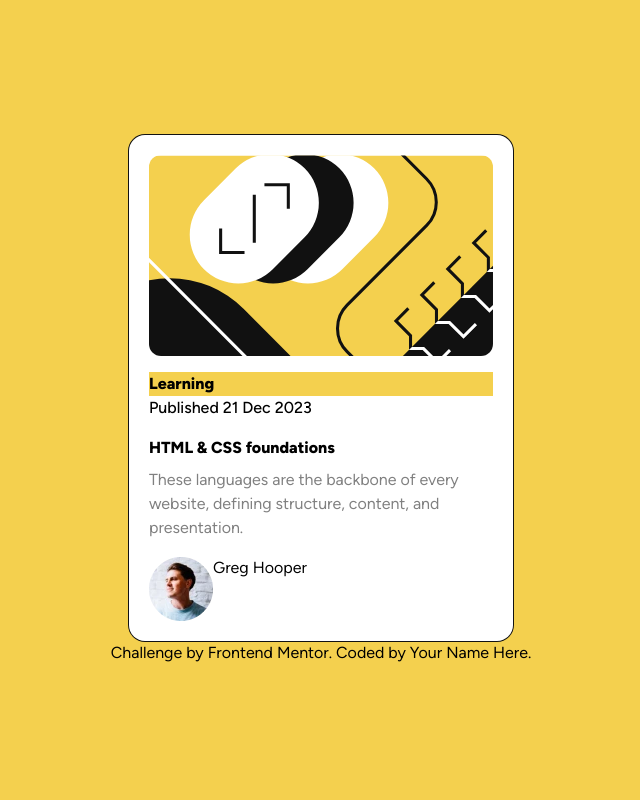
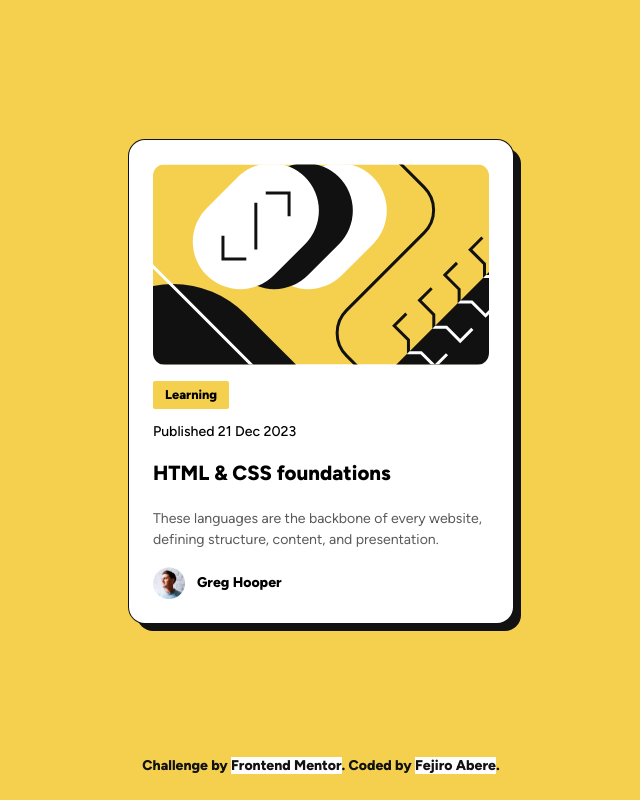
Before and after one commit to Fejiro001/blog-preview-card-main, a website: page index.html in a window 1280 px wide. Shown: the whole page, without its empty margins (319-959 px from the left). Drawn offline with Linux system fonts and the light colour scheme.

Commit message:
:grin: done with the component

```diff
--- a/index.html
+++ b/index.html
@@ -5,6 +5,7 @@
     <meta name="viewport" content="width=device-width, initial-scale=1.0" />
     <!-- displays site properly based on user's device -->
 
+    <!-- FAVICON -->
     <link
       rel="icon"
       type="image/png"
@@ -12,36 +13,66 @@
       href="./assets/images/favicon-32x32.png"
     />
 
-    <link rel="stylesheet" href="./css/output.css">
+    <!-- IMAGES -->
+    <link rel="preload" href="./assets/images/illustration-article.svg" as="image">
+    <link rel="preload" href="./assets/images/image-avatar.webp" as="image">
+
+    <!-- STYLESHEET -->
+    <link rel="stylesheet" href="./css/output.css" />
 
     <title>Frontend Mentor | Blog preview card</title>
   </head>
 
-  <body class="bg-yellow h-screen flex flex-col items-center justify-center font-primary p-4">
-    <main class="mx-auto bg-white max-w-96 p-5 rounded-2xl ring-1 ring-black space-y-4">
-      <div class="[background-image:url('../assets/images/illustration-article.svg')] bg-cover bg-no-repeat h-[201px] w-full rounded-xl"></div>
-      <div class="">
-        <p class="bg-yellow font-extrabold">Learning</p>
-        <p class="font-medium">Published 21 Dec 2023</p>
+  <body
+    class="bg-yellow h-screen flex gap-4 flex-col items-center font-primary p-6"
+  >
+    <main
+      class="transition ease-in-out delay-150 motion-safe:transition container mx-auto my-auto bg-white max-w-96 p-6 rounded-2xl ring-1 ring-black gap-4 shadow-[8px_8px] hover:shadow-[14px_14px] shadow-black flex flex-col items-start"
+    >
+      <div
+        class="[background-image:url('../assets/images/illustration-article.svg')] bg-cover bg-center bg-no-repeat h-[201px] w-full rounded-xl"
+      ></div>
+
+      <div class="space-y-3">
+        <p class="bg-yellow font-extrabold w-fit px-3 py-1 rounded-sm text-label">
+          Learning
+        </p>
+        <p class="font-medium text-paragraph1">Published 21 Dec 2023</p>
       </div>
-      <div class="space-y-2">
-        <h1 class="font-extrabold">HTML & CSS foundations</h1>
-        <p class="text-grey">
+
+      <div class="space-y-5">
+        <h1
+          class="font-extrabold text-heading1 hover:text-yellow cursor-pointer w-fit"
+        >
+          HTML & CSS foundations
+        </h1>
+        <p class="text-grey text-paragraph1">
           These languages are the backbone of every website, defining structure,
           content, and presentation.
         </p>
       </div>
-      <div class="flex">
-        <img src="./assets/images/image-avatar.webp" alt="" />
-        <p>Greg Hooper</p>
+
+      <div class="flex gap-3 items-center">
+        <img
+          class="aspect-square size-8"
+          src="./assets/images/image-avatar.webp"
+          alt=""
+        />
+        <p class="font-extrabold text-paragraph1">Greg Hooper</p>
       </div>
     </main>
 
-    <footer class="attribution">
+    <footer class="text-center text-black font-extrabold text-paragraph1">
       Challenge by
-      <a href="https://www.frontendmentor.io?ref=challenge" target="_blank"
+      <a
+        class="bg-white hover:bg-black hover:text-white"
+        href="https://www.frontendmentor.io?ref=challenge"
+        target="_blank"
         >Frontend Mentor</a
-      >. Coded by <a href="#">Your Name Here</a>.
+      >. Coded by
+      <a class="bg-white hover:bg-black hover:text-white" href=""
+        >Fejiro Abere</a
+      >.
     </footer>
   </body>
 </html>
--- a/tailwind.config.js
+++ b/tailwind.config.js
@@ -4,7 +4,7 @@ module.exports = {
   theme: {
     colors: {
       white: "hsl(0, 0%, 100%)",
-      grey: "hsl(0, 0%, 50%)",
+      grey: "hsl(0, 0%, 35%)",
       black: "hsl(0, 0%, 7%)",
       yellow: "hsl(47, 88%, 63%)",
     },
@@ -12,7 +12,11 @@ module.exports = {
       fontFamily: {
         primary: ["Figtree", "sans-serif"],
       },
-      spacing: {}
+      fontSize: {
+        heading1: "clamp(1.25rem, 1.6vw, 3rem)",
+        paragraph1: "clamp(0.875rem, 1.1vw, 2rem)",
+        label: "clamp(0.75rem, 1vw, 1.5rem)"
+      }
     },
   },
   plugins: [],
```
Also changed, not shown: README-template.md (deleted), README.md, css/output.css, design/screenshot.png (added).
